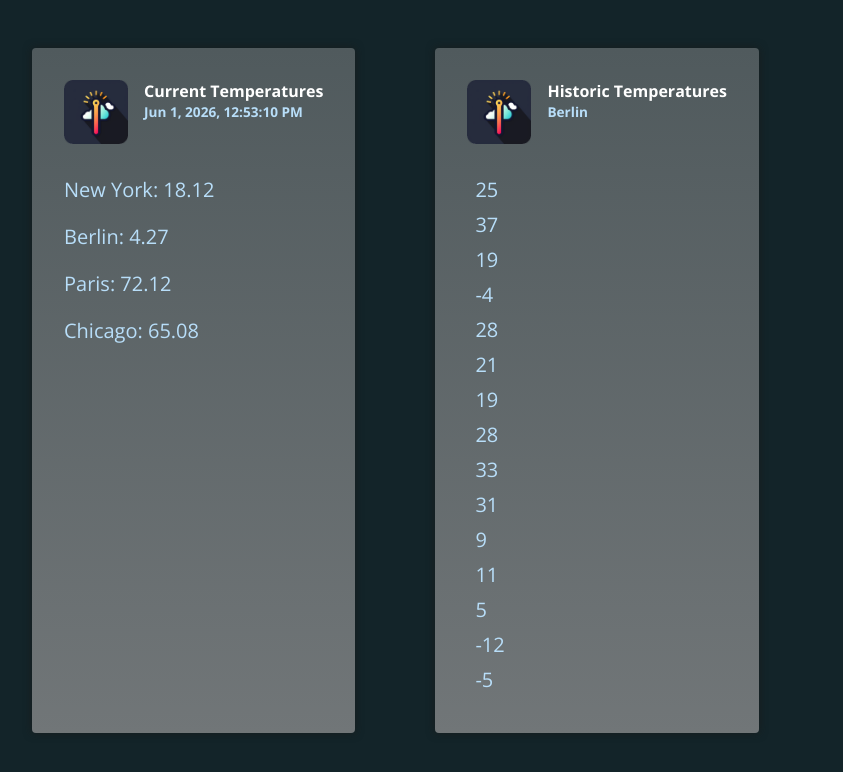
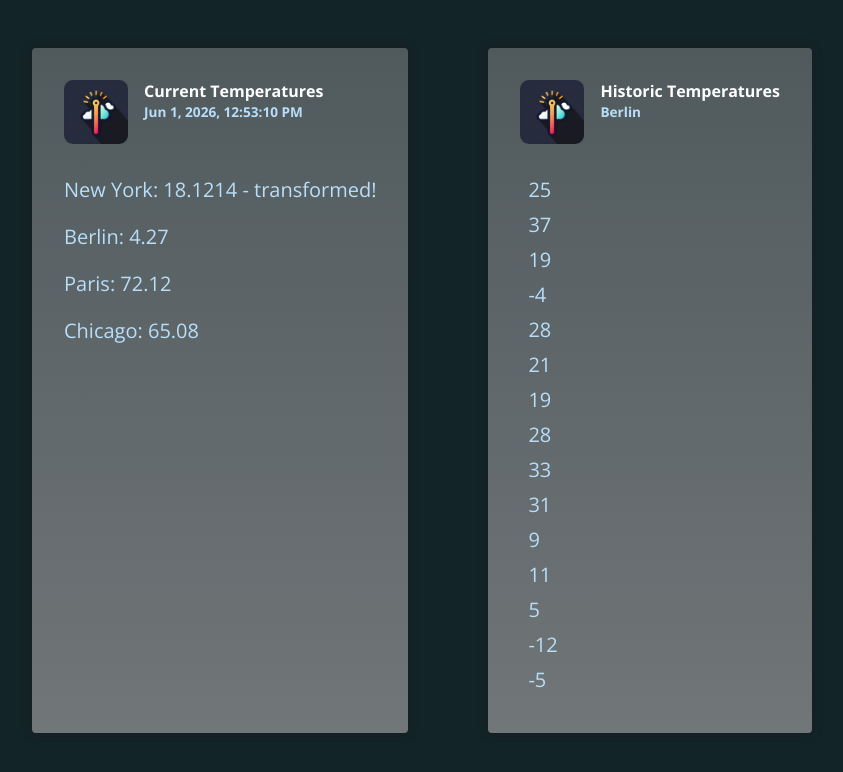
Before and after one commit to PatelSaurabh18/Section-8-pipes, an Angular app: page / in a window 1280 px wide. Shown: the top 772 px of the page, without its empty margins (168-1011 px from the left). Built offline with nearby package versions, Linux system fonts and the light colour scheme.

Commit message:
Building a First Custom Pipe

```diff
--- a/src/app/app.component.html
+++ b/src/app/app.component.html
@@ -7,7 +7,7 @@
         <p>{{ currentDate | date:'medium'}}</p>
       </div>
     </header>
-    <p>New York: {{ currentTemperaturs.newYork | number:'1.1-2'  }}</p>
+    <p>New York: {{ currentTemperaturs.newYork | temp }}</p>
     <p>Berlin: {{ currentTemperaturs.berlin | number:'1.1-2'    }}</p>
     <p>Paris: {{ currentTemperaturs.paris | number:'1.1-2'     }}</p>
     <p>Chicago: {{ currentTemperaturs.chicago | number:'1.1-2'    }}</p>
--- a/src/app/app.component.ts
+++ b/src/app/app.component.ts
@@ -1,10 +1,11 @@
 import { Component } from '@angular/core';
 import { DatePipe,DecimalPipe } from '@angular/common';
+import { TempraturePipe } from './temprature.pipe';
 @Component({
   selector: 'app-root',
   standalone: true,
   templateUrl: './app.component.html',
-  imports:[DatePipe,DecimalPipe]
+  imports:[DatePipe,DecimalPipe,TempraturePipe]
 })
 export class AppComponent {
   currentDate = new Date();
--- /dev/null
+++ b/src/app/temprature.pipe.ts
@@ -0,0 +1,17 @@
+import { Pipe, PipeTransform } from '@angular/core';
+
+@Pipe({
+  name: 'temp',
+  standalone: true
+})
+export class TempraturePipe implements PipeTransform {
+
+  /*
+    value :- The value on which the pipe is used
+    ...args:- The configuration values in the pipe
+  */
+  transform(value: any, ...args: any[]) {
+    return value + ' - transformed!';
+  }
+
+}
```
